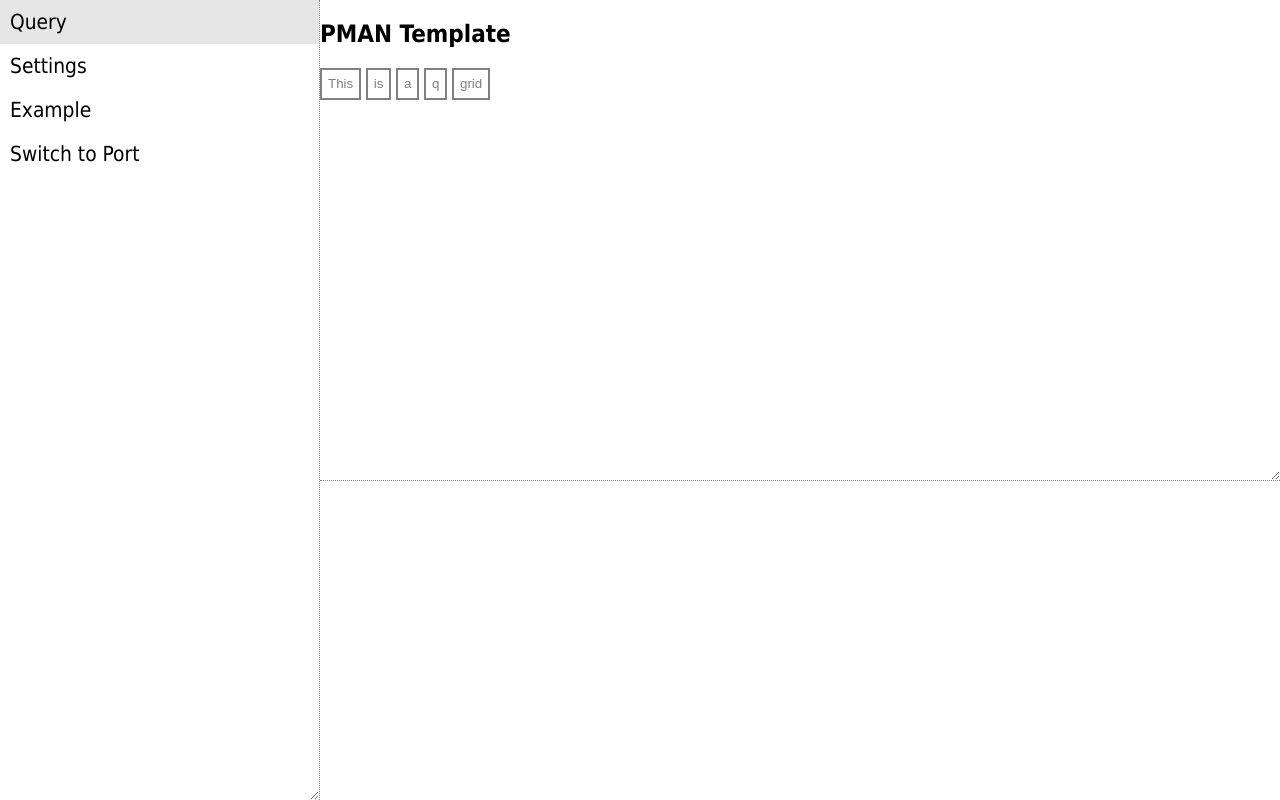
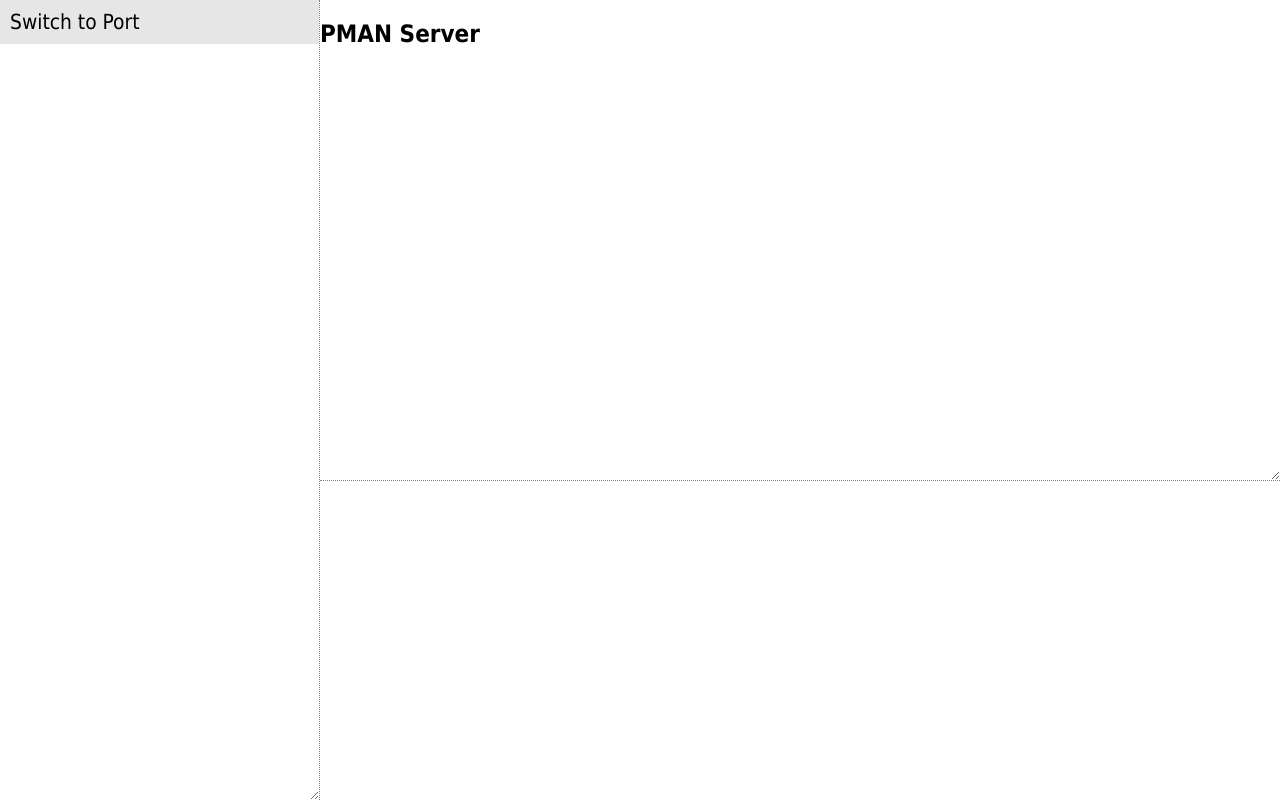
Before and after one commit to armobob74/pman, a Flask app: page / in a window 1280 px wide. Run offline with Flask 3, Linux system fonts and the light colour scheme.

Commit message:
sidecards now load from an app config

```diff
--- a/PMAN_Server_Flask/website/__init__.py
+++ b/PMAN_Server_Flask/website/__init__.py
@@ -27,9 +27,10 @@ def create_handlers():
 
     return [debug_handler, info_handler]
 
-def create_app():
+def create_app(config_path='configs/aurora.json'):
     sass.compile(dirname=('./website/static/sass','./website/static/css'))
     app = Flask(__name__)
+    app.config['pman-config-path'] = config_path
     app.logger.setLevel(logging.DEBUG)
     for handler in create_handlers():
         app.logger.addHandler(handler)
--- /dev/null
+++ b/PMAN_Server_Flask/website/configs/aurora.json
@@ -0,0 +1,5 @@
+{
+  "sidecards": [
+	["Switch to Port", "/aurora-valve/switch-to-port"]
+  ]
+}
--- a/PMAN_Server_Flask/website/static/javascript/fetches.js
+++ b/PMAN_Server_Flask/website/static/javascript/fetches.js
@@ -1,4 +1,5 @@
 let respcon = document.getElementById("response-container");
+
 function display(s) {
   let span = document.createElement("span");
   span.textContent = s;
@@ -15,50 +16,3 @@ async function fetchPOST(endpoint, data) {
   });
   return response.text();
 }
-
-async function listen() {
-  // listen until the end of the command buffer
-  let data = {
-    args: [],
-  };
-  if(await bufferIsEmpty()){
-    return '' //nothing to listen for
-  }
-  let response = await fetchPOST("/pman/listen", data);
-  while(! await bufferIsEmpty()){
-    response = await fetchPOST("/pman/listen", data);
-  }
-  return response
-}
-
-async function transfer(from_port, to_port, volume) {
-  const args = [from_port, to_port, volume];
-  const data = { args: args };
-  const first_response = await fetchPOST("/pman/transfer", data);
-  const final_response = await listen();
-  return final_response;
-}
-
-async function sendCustomCommand(cmdstr) {
-  // send command and return first response
-  // if second response is expected, use the listen() function
-  const args = [cmdstr];
-  const first_response = await fetchPOST("/pman/custom-cmd", { args: args });
-  return first_response;
-}
-async function oneResponseCommand(cmdstr) {
-  const response = await sendCustomCommand(cmdstr);
-  display("Response:" + response);
-}
-async function twoResponseCommand(cmdstr) {
-  const response = await sendCustomCommand(cmdstr);
-  console.log("Response 1:", response);
-  const response_2 = await listen();
-  console.log("Response 2:", response_2);
-}
-
-async function bufferIsEmpty(){
-	return parseInt(await fetchPOST("/pman/buffer-is-empty"))
-}
-
-const example_data = { args: [0, 1, 120] };
--- a/PMAN_Server_Flask/website/templates/index.html
+++ b/PMAN_Server_Flask/website/templates/index.html
@@ -1,21 +1,8 @@
 {% extends "layout.html" %}
 {% block head%}
-<style>
-.q_grid{
-	display: grid;
-}
-
-</style>
 {% endblock %}
 {% block content%}
-<h2>PMAN Template</h2>
-<div class="q_grid">
-  <button type="button">This</button>
-  <button type="button">is</button>
-  <button type="button">a</button>
-  <button type="button">q</button>
-  <button type="button">grid</button>
-</div>
+<h2>PMAN Server</h2>
 {% endblock %}
 
 {% block scripts %}
--- a/PMAN_Server_Flask/website/templates/layout.html
+++ b/PMAN_Server_Flask/website/templates/layout.html
@@ -1,5 +1,4 @@
 {% from "macros.html" import sidecard %}
-
 <!DOCTYPE html>
 <html lang="en">
   <head>
@@ -13,10 +12,9 @@
   </head>
   <body>
     <div class="sidebar">
-      {{ sidecard("Query", "/")}}
-      {{ sidecard("Settings", "/settings")}}
-      {{ sidecard("Example", "/example")}}
-      {{ sidecard("Switch to Port", "/aurora-valve/switch-to-port")}}
+    {% for tup in sidecards %}
+      {{ sidecard(tup[0], tup[1])}}
+    {% endfor %}
     </div>
     <div class="main">
       <div class="content-container" id="content-container">
--- a/PMAN_Server_Flask/website/views.py
+++ b/PMAN_Server_Flask/website/views.py
@@ -1,6 +1,15 @@
-from flask import Blueprint, render_template, request, flash, jsonify, redirect, url_for
+from flask import Blueprint, current_app, render_template, request, flash, jsonify, redirect, url_for
+import json
 
 views = Blueprint('views', __name__)
+
+@views.context_processor
+def inject_config():
+    # allows the chosen pman config to be used by the templates in this blueprint
+    # primarily for conditional rendering of sidecards
+    with current_app.open_resource(current_app.config['pman-config-path']) as pman_config:
+        config_data = json.load(pman_config)
+    return config_data
 
 @views.route('/')
 def index():
```
